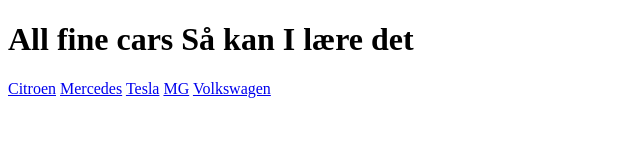
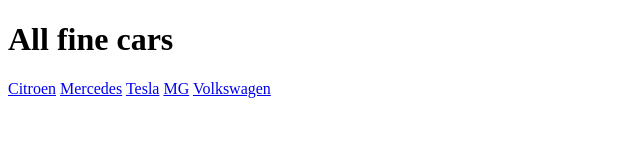
Before and after one commit to PeterUlf/bilprojekt, a plain HTML site: page index.html in a window 1280 px wide. Shown: the whole page, without its empty margins (0-640 px from the left). Drawn offline with Linux system fonts and the light colour scheme.

Commit message:
Rettet overskrift

```diff
--- a/index.html
+++ b/index.html
@@ -7,7 +7,7 @@
   </head>
 
   <body>
-    <h1>All fine cars Så kan I lære det</h1>
+    <h1>All fine cars</h1>
     <a href="citroen.html">Citroen</a>
     <a href="mercedes.html">Mercedes</a>
     <a href="tesla.html">Tesla</a>
```
